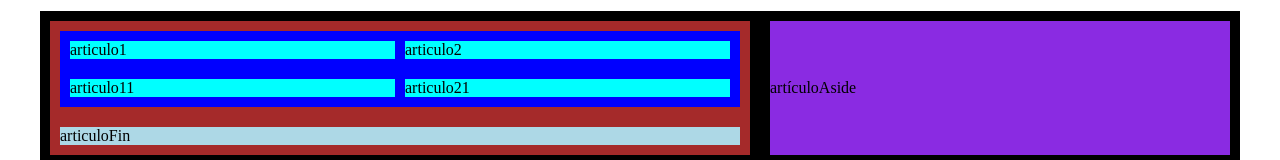
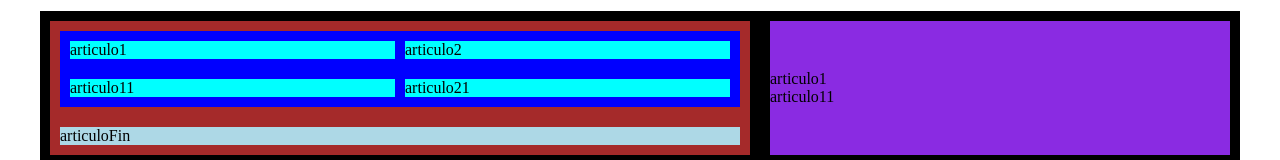
Before and after one commit to CotofluxNew/HTMLyCSSMaquetacio, a plain HTML site: page Exercici1/index.html in a window 1280 px wide. Shown: the part 175-335 px from the top of the page. Drawn offline with Linux system fonts and the light colour scheme.

Commit message:
Modificado el index

```diff
--- a/Exercici1/index.html
+++ b/Exercici1/index.html
@@ -37,7 +37,12 @@
             </div>
         </section>
         <aside>
-            <article id="artículoAside">artículoAside</article>
+            <article id="artículoAside">
+                <article id="artículoAside1">
+                    <div>articulo1</div>
+                    <div>articulo11</div>
+                </article>
+            </article>
         </aside>
     </main>
     <footer>
```
